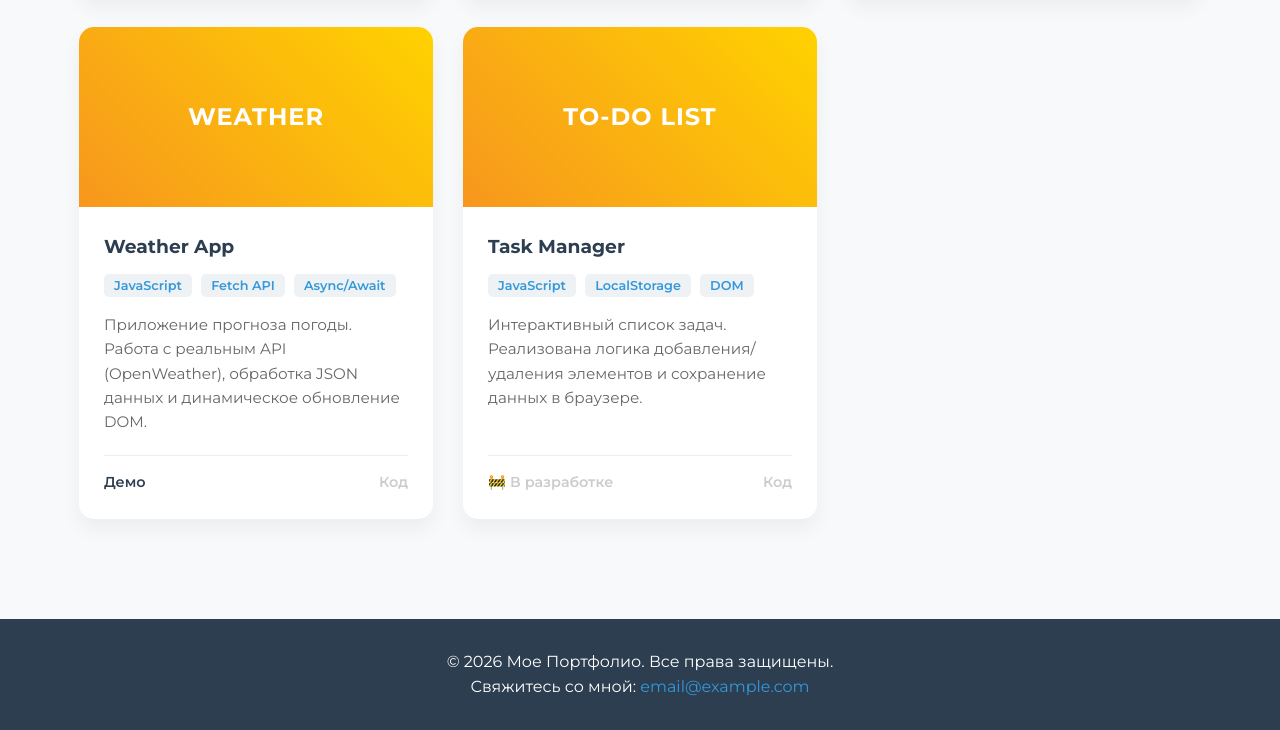
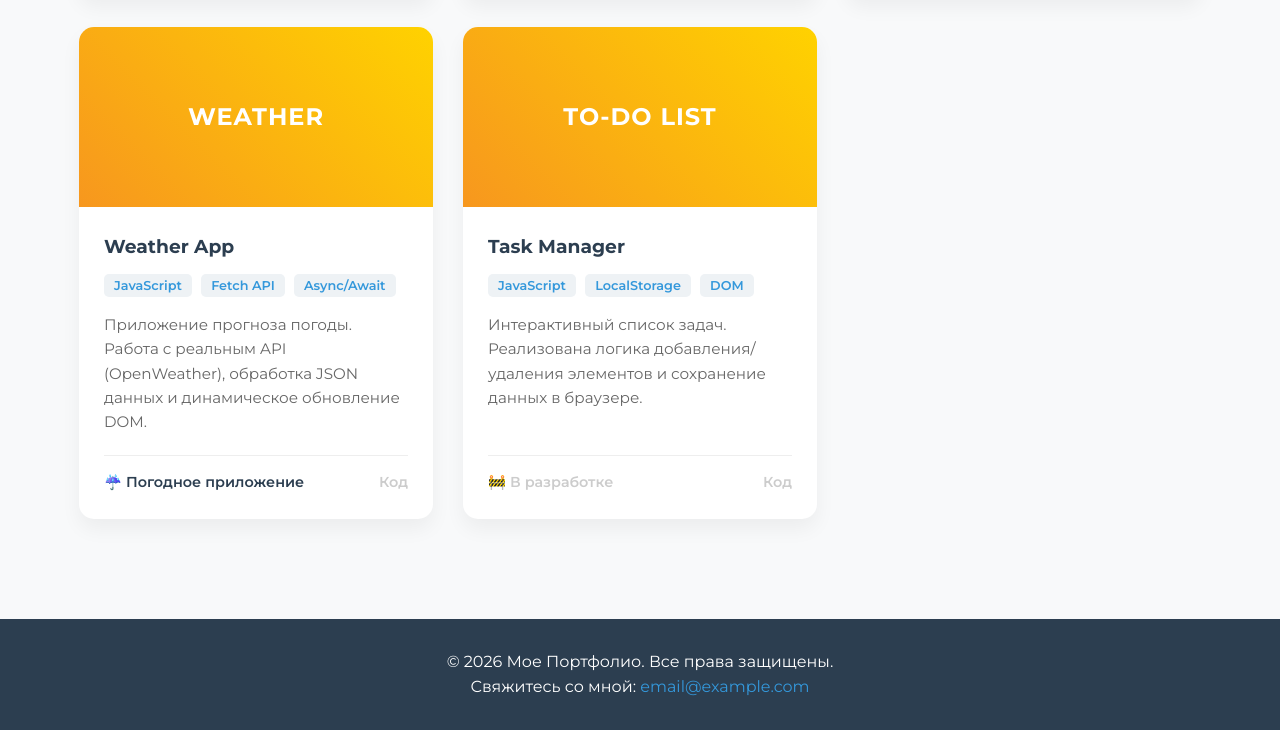
Before and after one commit to Azimzhan-cmd/PORTFOLIO, a plain HTML site: page index.html in a window 1280 px wide. Shown: the part 1052-1782 px from the top of the page. Drawn offline with Linux system fonts and the light colour scheme.

Commit message:
Update index.html

```diff
--- a/index.html
+++ b/index.html
@@ -288,7 +288,7 @@
                             Приложение прогноза погоды. Работа с реальным API (OpenWeather), обработка JSON данных и динамическое обновление DOM.
                         </p>
                         <div class="card-links">
-                            <a href="#" class="https://weathersearching.onrender.com/">Демо</a>
+                            <a href="https://weathersearching.onrender.com" target="_blank">☔ Погодное приложение</a>
                             <a href="#" class="disabled">Код</a>
                         </div>
                     </div>
```
